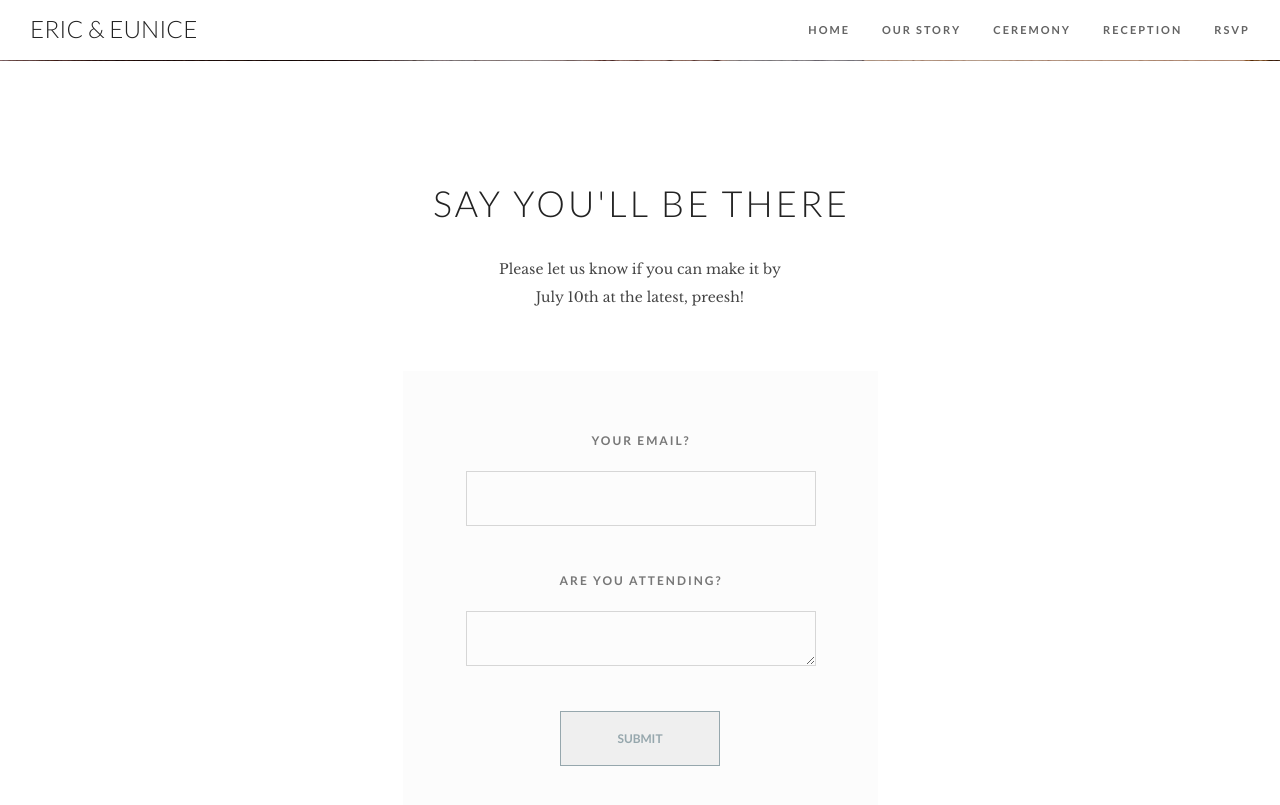
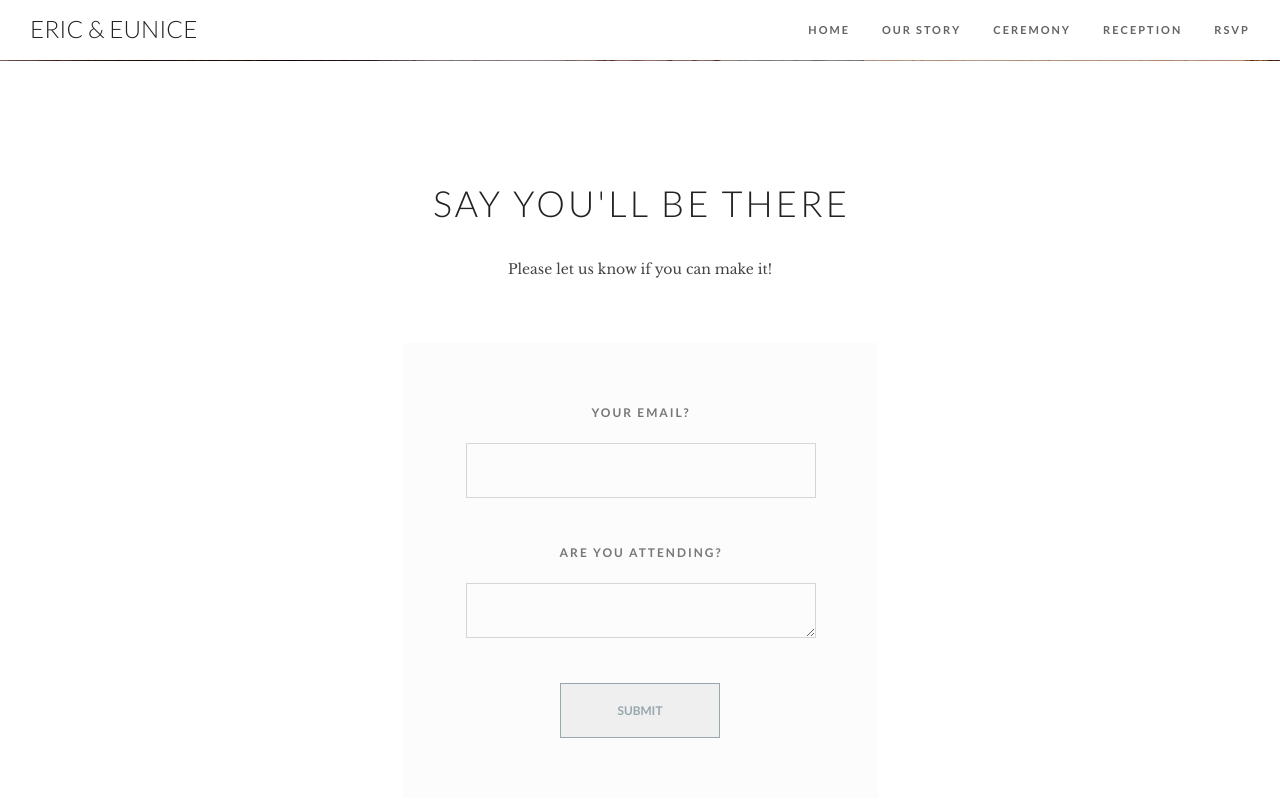
Before and after one commit to chuv13/ignacioandresnuptials, a Jekyll site: the page built from index.markdown, in a window 1280 px wide and 900 px high, scrolled down 2953 px. Shown: the top 805 px of the window. Built offline with Jekyll 4.4.1, drawn with Linux system fonts in a browser that asks for light colours.

Commit message:
form message change

```diff
--- a/_layouts/home.html
+++ b/_layouts/home.html
@@ -140,7 +140,7 @@
 		  <div class="col-sm-12 text-center">
 			<h1>Say you'll be there</h1>
 			<p>
-			  Please let us know if you can make it by<br> July 10th at the latest, preesh!
+			  Please let us know if you can make it!
 			</p>
 		  </div>
 		</div>
```
